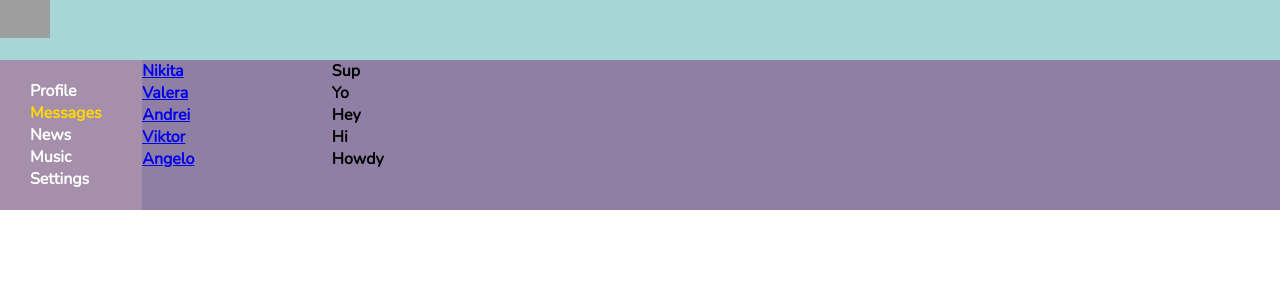
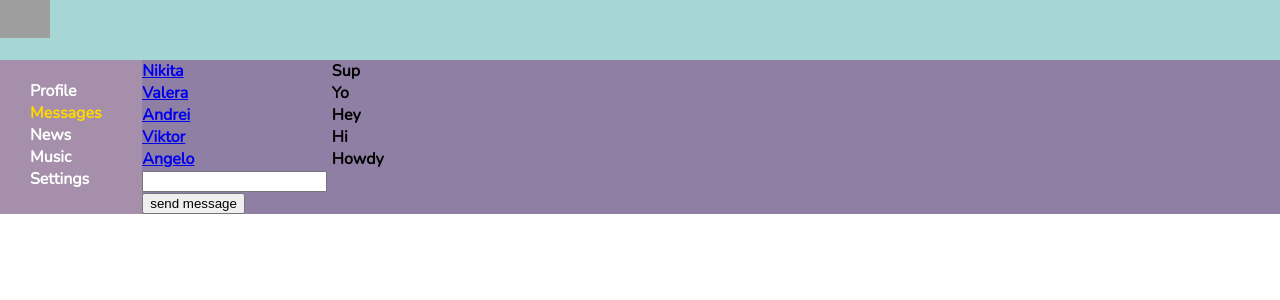
Before and after one commit to lucidnik/social-network-ts, a React (Create React App) app: page /dialogs in a window 1280 px wide. Shown: the top 300 px of the page. Built offline with nearby package versions, Linux system fonts and the light colour scheme; grey boxes are pictures that could not be loaded.

Commit message:
action, action creator, addMessage on Dialogs.tsx

```diff
--- a/src/App.tsx
+++ b/src/App.tsx
@@ -5,20 +5,20 @@ import Navbar from "./Components/Navbar/Navbar";
 import Profile from "./Components/Profile/Profile";
 import Dialogs from "./Components/Dialogs/Dialogs";
 import {BrowserRouter, Route} from "react-router-dom";
-import {StoreType} from "./redux/State";
+import {ActionTypes, RootStateType} from "./redux/Store";
 
 type PropsType = {
-    store: StoreType
+    state: RootStateType
+    dispatch: (action: ActionTypes ) => void
 }
 
 const App = (props: PropsType) => {
 
-    const state = props.store.getState();
-
-    const posts = state.profilePage.posts;
-    const dialogs = state.dialogsPage.dialogs;
-    const messages = state.dialogsPage.messages;
-    let newPostText = state.profilePage.newPostText;
+    const posts = props.state.profilePage.posts;
+    const dialogs = props.state.dialogsPage.dialogs;
+    const messages = props.state.dialogsPage.messages;
+    let newPostText = props.state.profilePage.newPostText;
+    let newMessageText = props.state.dialogsPage.newMessageText
 
 
     return (
@@ -29,10 +29,9 @@ const App = (props: PropsType) => {
                 <div className="app-wrapper-content">
 
                     <Route path={'/profile'}
-                           render={() => <Profile posts={posts} addPost={props.store.addPost.bind(props.store)}
-                                                  newPostText={newPostText}
-                                                  changeText={props.store.changeText.bind(props.store)}/>}/>
-                    <Route path={'/dialogs'} render={() => <Dialogs messages={messages} dialogs={dialogs}/>}/>
+                           render={() => <Profile posts={posts} newPostText={newPostText} dispatch={props.dispatch} />}/>
+
+                    <Route path={'/dialogs'} render={() => <Dialogs messages={messages} dialogs={dialogs} dispatch={props.dispatch} newMessageText={newMessageText} />}/>
                 </div>
             </div>
         </BrowserRouter>
--- a/src/Components/Dialogs/Dialogs.tsx
+++ b/src/Components/Dialogs/Dialogs.tsx
@@ -1,12 +1,14 @@
-import React from "react";
+import React, {ChangeEvent} from "react";
 import s from './Dialogs.module.css';
 import Message from "./Message/Message";
-import {DialogsType, MessagesType} from "../../redux/State";
+import {ActionTypes, addMessageAC, DialogsType, MessagesType, updateNewMessageAC} from "../../redux/Store";
 import DialogItem from "./DialogsItem/DialogsItem";
 
 type PropsType = {
     dialogs: DialogsType[]
     messages: MessagesType[]
+    newMessageText: string
+    dispatch: (action: ActionTypes) => void
 }
 
 
@@ -18,6 +20,15 @@ const Dialogs = (props: PropsType) => {
     let messagesElements = props.messages.map(element =>
         <Message message={element.message} likesCount={element.likesCount}/>);
 
+    const onChangeCallback = (e: ChangeEvent<HTMLInputElement>) => {
+        let newText = e.currentTarget.value;
+        props.dispatch(updateNewMessageAC(newText));
+    };
+
+    const addMessageCallback = () => {
+        props.dispatch(addMessageAC(props.newMessageText));
+    };
+
     return (
         <div className={s.dialogs}>
             <div className={s.dialogsItems}>
@@ -27,6 +38,10 @@ const Dialogs = (props: PropsType) => {
             <div className={s.messages}>
                 {messagesElements}
             </div>
+            <div>
+                <input onChange={onChangeCallback} type="text" value={props.newMessageText}/>
+                <button onClick={addMessageCallback}>send message</button>
+            </div>
         </div>
     );
 };
--- a/src/Components/Profile/MyPosts/MyPosts.tsx
+++ b/src/Components/Profile/MyPosts/MyPosts.tsx
@@ -1,26 +1,27 @@
 import React, {ChangeEvent} from "react";
 import s from './MyPosts.module.css';
 import Post from "./Post/Post";
-import { PostsType} from "../../../redux/State";
+import {ActionTypes, addPostAC, PostsType, updateNewPostAC} from "../../../redux/Store";
 
 type PropsType = {
     posts: PostsType[]
-    addPost: (postText: string) => void
     newPostText: string
-    changeText: (newText: string) => void
+    dispatch: (action: ActionTypes) => void
 }
+
+
 
 const MyPosts = (props: PropsType) => {
 
 
     const addPostCallback = () => {
-      props.addPost(props.newPostText)
+        props.dispatch(addPostAC(props.newPostText));
     };
 
     const onChangeCallback = (event: ChangeEvent<HTMLTextAreaElement>) => {
-        let newText = event.currentTarget.value
-        props.changeText(newText)
-    }
+        let newText = event.currentTarget.value;
+        props.dispatch(updateNewPostAC(newText));
+    };
 
 
     let postsElements = props.posts.map(elements =>
@@ -32,7 +33,7 @@ const MyPosts = (props: PropsType) => {
         <div className={s.postsBlock}>
             My Posts
             <div>
-                <textarea className={s.textArea} value={props.newPostText} onChange={onChangeCallback} />
+                <textarea className={s.textArea} value={props.newPostText} onChange={onChangeCallback}/>
                 <button className={s.addPostBtn} onClick={addPostCallback}>Add Post</button>
             </div>
             <div className={s.posts}>
--- a/src/Components/Profile/Profile.tsx
+++ b/src/Components/Profile/Profile.tsx
@@ -2,13 +2,13 @@ import React from "react";
 import MyPosts from "./MyPosts/MyPosts";
 import s from './Profile.module.css';
 import ProfileInfo from "./ProfileInfo/ProfileInfo";
-import {PostsType} from "../../redux/State";
+import {ActionTypes, PostsType} from "../../redux/Store";
 
 type PropsType = {
     posts: PostsType[]
-    addPost: (postText: string) => void
     newPostText: string
-    changeText: (newText: string) => void
+    dispatch: (action: ActionTypes) => void
+
 }
 
 
@@ -16,7 +16,7 @@ const Profile = (props: PropsType) => {
     return (
         <div className={s.content}>
             <ProfileInfo/>
-            <MyPosts posts={props.posts} addPost={props.addPost} newPostText={props.newPostText} changeText={props.changeText} />
+            <MyPosts posts={props.posts} newPostText={props.newPostText} dispatch={props.dispatch} />
         </div>
     );
 };
--- a/src/index.tsx
+++ b/src/index.tsx
@@ -2,19 +2,21 @@ import React from 'react';
 import ReactDOM from 'react-dom';
 import './index.css';
 import App from './App';
-import store from "./redux/State";
+import store from "./redux/Store";
 
 let rerenderEntireTree = () => {
 
     ReactDOM.render(
         <React.StrictMode>
-            <App store={store} />
+            <App state={state} dispatch={store.dispatch.bind(store)} />
         </React.StrictMode>,
         document.getElementById('root')
     );
 
 };
 
+const state = store.getState()
+
 rerenderEntireTree();
 
 store.subscribe(rerenderEntireTree);
--- /dev/null
+++ b/src/redux/Store.tsx
@@ -0,0 +1,147 @@
+export type DialogsPageType = {
+    dialogs: DialogsType[]
+    messages: MessagesType[]
+    newMessageText: string
+}
+
+export type DialogsType = {
+    id: number
+    name: string
+}
+
+export type MessagesType = {
+    id: number
+    message: string
+    likesCount: number
+}
+
+export type PostsType = {
+    id: number
+    message: string
+    likesCount: number
+}
+
+export type ProfilePageType = {
+    posts: PostsType[]
+    newPostText: string
+}
+
+export type RootStateType = {
+    profilePage: ProfilePageType
+    dialogsPage: DialogsPageType
+}
+
+export type StoreType = {
+    _state: RootStateType | any
+    rerenderEntireTree: () => void
+    subscribe: (observer: () => void) => void
+    getState: () => RootStateType
+    dispatch: (action: ActionTypes) => void
+}
+
+export type ActionTypes =
+    ReturnType<typeof addPostAC>
+    | ReturnType<typeof updateNewPostAC>
+    | ReturnType<typeof addMessageAC>
+    | ReturnType<typeof updateNewMessageAC>
+
+let store: StoreType = {
+    _state: {
+        profilePage: {
+            newPostText: '',
+            posts: [
+                {id: 1, message: 'James Bond', likesCount: 53},
+                {id: 2, message: 'Alex Jones', likesCount: 16},
+                {id: 3, message: 'Media', likesCount: 33},
+                {id: 4, message: 'Naruto', likesCount: 84},
+            ]
+        },
+        dialogsPage: {
+            newMessageText: '',
+            dialogs: [
+                {id: 1, name: 'Nikita'},
+                {id: 2, name: 'Valera'},
+                {id: 3, name: 'Andrei'},
+                {id: 4, name: 'Viktor'},
+                {id: 5, name: 'Angelo'}
+            ],
+            messages: [
+                {message: 'Sup', likesCount: 1},
+                {message: 'Yo', likesCount: 1},
+                {message: 'Hey', likesCount: 1},
+                {message: 'Hi', likesCount: 1},
+                {message: 'Howdy', likesCount: 1},
+            ]
+        }
+    },
+
+    rerenderEntireTree() {
+    },
+
+    subscribe(observer: () => void) {
+        this.rerenderEntireTree = observer;
+    },
+
+    getState() {
+        return this._state;
+    },
+
+    dispatch(action) {
+        if (action.type === 'ADD_POST') {
+            let newPost: PostsType = {
+                id: 5,
+                message: action.newPostText,
+                likesCount: 1
+            };
+            this._state.profilePage.posts.push(newPost);
+            this._state.profilePage.newPostText = '';
+            this.rerenderEntireTree();
+        } else if (action.type === 'UPDATE_NEW_POST_TEXT') {
+            this._state.profilePage.newPostText = action.newText;
+            this.rerenderEntireTree();
+        } else if (action.type === 'ADD_MESSAGE') {
+            let newMessage: MessagesType = {
+                id: 5,
+                message: action.newMessageText,
+                likesCount: 5
+            };
+            this._state.dialogsPage.messages.push(newMessage)
+            this._state.dialogsPage.newMessageText = ''
+            this.rerenderEntireTree()
+        } else if (action.type === 'UPDATE_NEW_MESSAGE_TEXT') {
+            this._state.dialogsPage.newMessageText = action.newText
+            this.rerenderEntireTree()
+        }
+    }
+
+};
+
+export const addPostAC = (newPostText: string) => {
+    return {
+        type: "ADD_POST",
+        newPostText: newPostText
+    } as const;
+};
+
+export const updateNewPostAC = (newText: string) => {
+    return {
+        type: "UPDATE_NEW_POST_TEXT",
+        newText: newText
+    } as const;
+};
+
+export const addMessageAC = (newMessageText: string) => {
+    return {
+        type: "ADD_MESSAGE",
+        newMessageText: newMessageText
+    } as const;
+};
+
+export const updateNewMessageAC = (newText: string) => {
+    return {
+        type: 'UPDATE_NEW_MESSAGE_TEXT',
+        newText: newText
+    } as const;
+};
+
+export default store;
```
Also changed, not shown: src/redux/State.tsx (deleted, +0 -99 lines).
